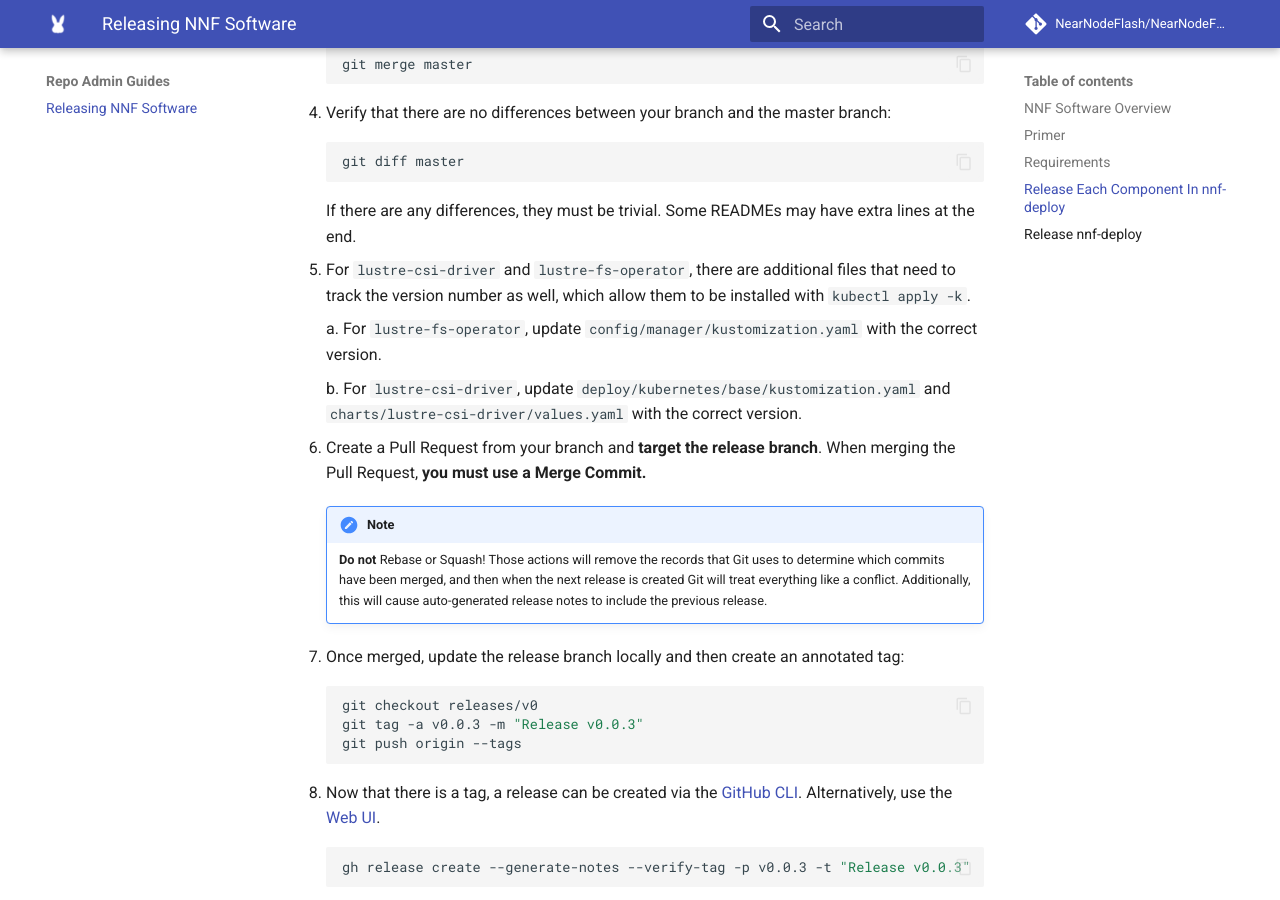
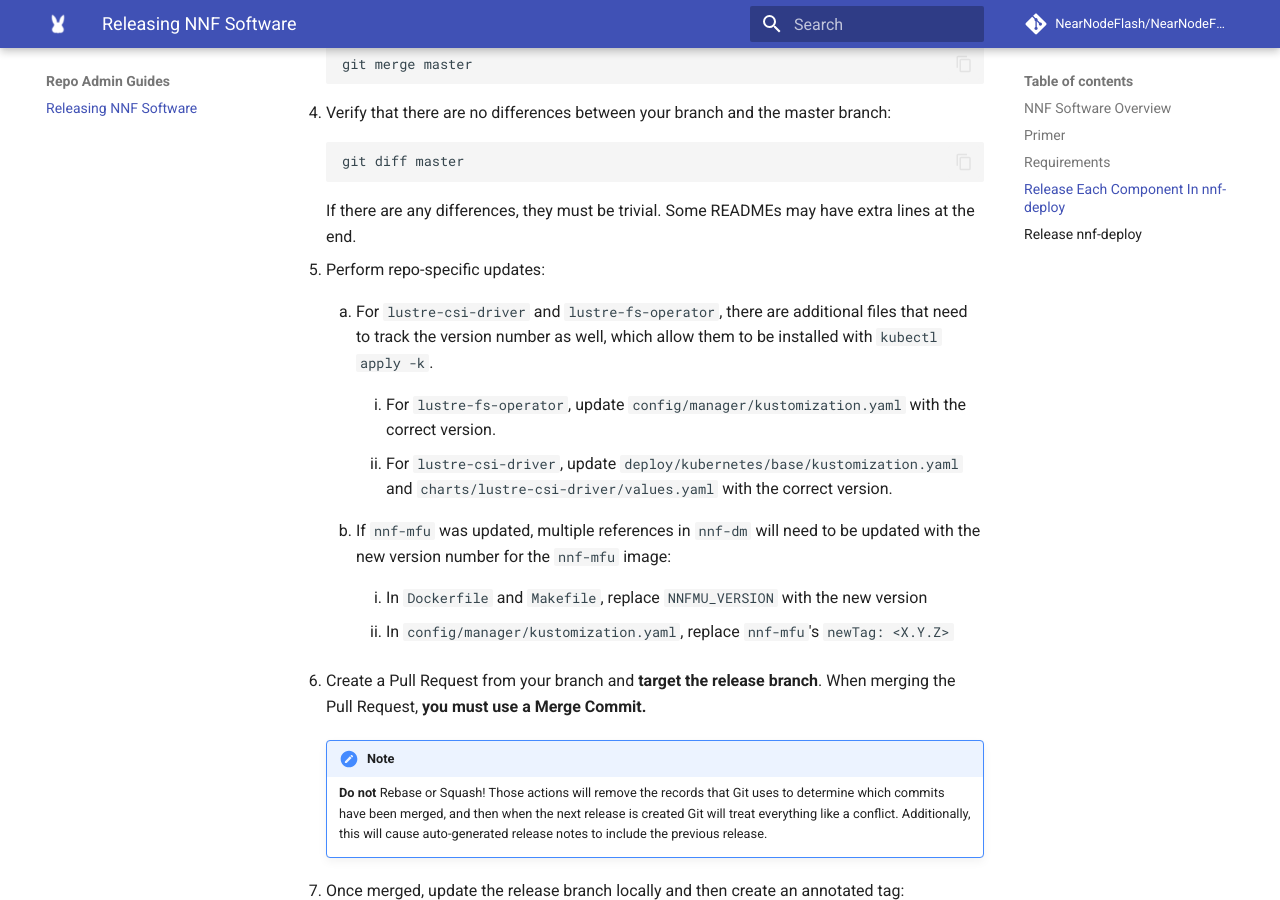
Before and after one commit to NearNodeFlash/NearNodeFlash.github.io, an MkDocs documentation site: the page built from docs/repo-guides/release-nnf-sw/readme.md, in a window 1280 px wide and 900 px high, scrolled down 1753 px. Built offline with MkDocs 1.6.1 and Material for MkDocs 9.7.7, drawn with Linux system fonts in a browser that asks for light colours; comment, search, counter and statistics services are not loaded; the version menu is left out.

Commit message:
Releasing NNF Software - handling nnf-mfu version references in nnf-dm
Signed-off-by: Blake Devcich <blake.devcich@hpe.com>

```diff
--- a/docs/repo-guides/release-nnf-sw/readme.md
+++ b/docs/repo-guides/release-nnf-sw/readme.md
@@ -84,23 +84,33 @@ just an example.
     If there are any differences, they must be trivial. Some READMEs may have extra lines at the
     end.
 
-5. For `lustre-csi-driver` and `lustre-fs-operator`, there are additional files that need to track
-   the version number as well, which allow them to be installed with `kubectl apply -k`.
+5. Perform repo-specific updates:
 
-    a. For `lustre-fs-operator`, update `config/manager/kustomization.yaml` with the correct
-    version.
+    1. For `lustre-csi-driver` and `lustre-fs-operator`, there are additional files that need to
+    track the version number as well, which allow them to be installed with `kubectl apply -k`.
 
-    b. For `lustre-csi-driver`, update `deploy/kubernetes/base/kustomization.yaml` and
-    `charts/lustre-csi-driver/values.yaml` with the correct version.
+        1. For `lustre-fs-operator`, update `config/manager/kustomization.yaml` with the correct
+        version.
 
-6. Create a Pull Request from your branch and **target the release branch**. When merging the Pull
+        2. For `lustre-csi-driver`, update `deploy/kubernetes/base/kustomization.yaml` and
+        `charts/lustre-csi-driver/values.yaml` with the correct version.
+
+    2. If `nnf-mfu` was updated, multiple references in `nnf-dm` will need to be updated with the
+    new version number for the `nnf-mfu` image:
+
+        1. In `Dockerfile` and `Makefile`, replace `NNFMU_VERSION` with the new version
+
+        2. In `config/manager/kustomization.yaml`, replace `nnf-mfu`'s `newTag: <X.Y.Z>`
+
+6. Create a Pull Request from your branch and **target the release branch**.  When merging the Pull
 Request, **you must use a Merge Commit.**
 
     !!! note
 
-        **Do not** Rebase or Squash! Those actions will remove the records that Git uses to determine which
-        commits have been merged, and then when the next release is created Git will treat everything
-        like a conflict. Additionally, this will cause auto-generated release notes to include the previous release.
+        **Do not** Rebase or Squash! Those actions will remove the records that Git uses to
+        determine which commits have been merged, and then when the next release is created Git will
+        treat everything like a conflict. Additionally, this will cause auto-generated release notes
+        to include the previous release.
 
 7. Once merged, update the release branch locally and then create an annotated tag:
 
@@ -122,8 +132,8 @@ Request, **you must use a Merge Commit.**
 ## Release `nnf-deploy`
 
 Once the individual components are released, we need to update the submodules and
-`config/repositories.yaml` in the **master** branch before we start on the release branch. This makes
-sure that everything is now current on master.
+`config/repositories.yaml` in the **master** branch before we start on the release branch. This
+makes sure that everything is now current on master.
 
 1. Update the submodules on master:
 
@@ -161,7 +171,8 @@ sure that everything is now current on master.
 
 6. Do a `git add` for each of the submodules.
 
-7. Run `go mod tidy` and then `make`. Do another `git add` for any changes, particularly`go.mod` and/or `go.sum`.
+7. Run `go mod tidy` and then `make`. Do another `git add` for any changes, particularly`go.mod`
+and/or `go.sum`.
 
 8. Verify that `git status` is happy with `nnf-deploy` and then finalize the merge from master by
    doing a `git commit`.
```
